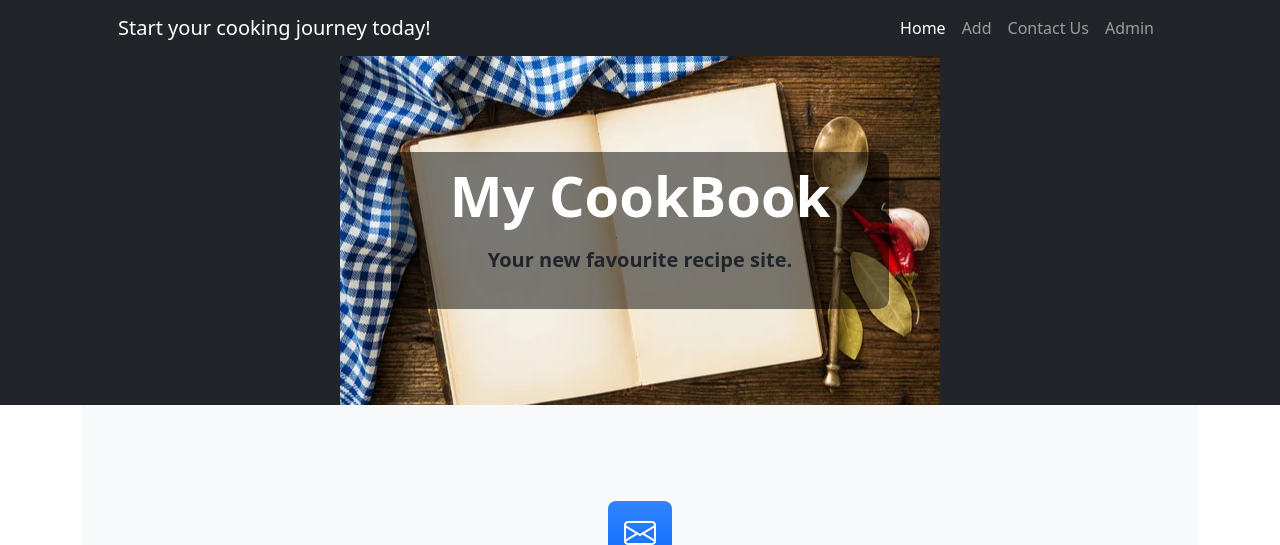
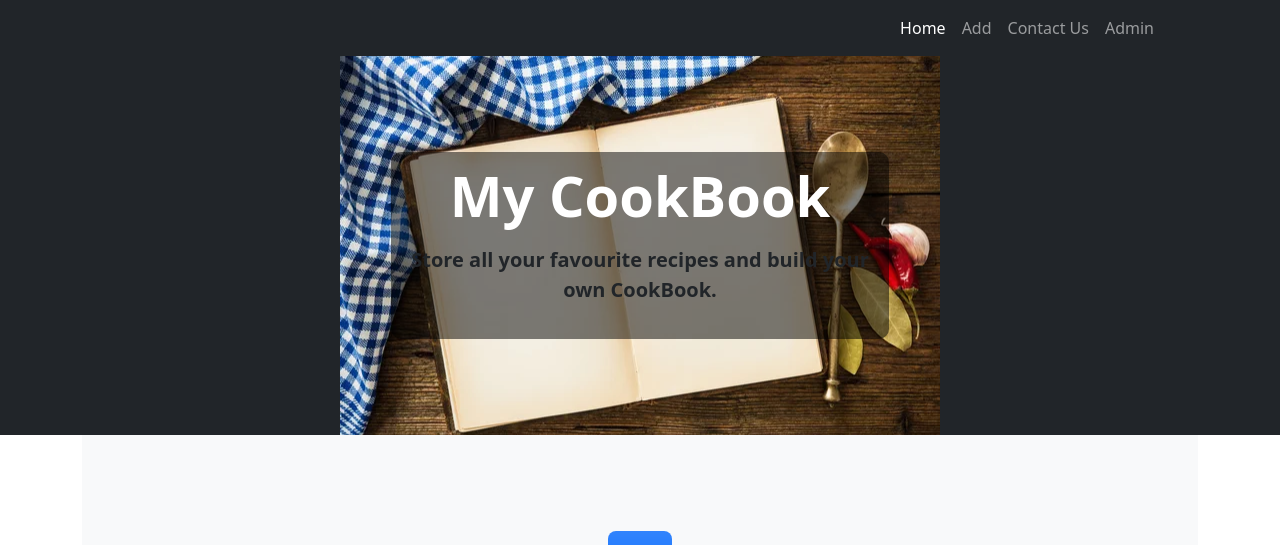
Before and after one commit to Mair-E/MilestoneProject3, a Flask app: page /contact in a window 1280 px wide. Shown: the top 545 px of the page. Run offline with Flask 3, Linux system fonts and the light colour scheme; some libraries are stand-ins or nearby versions.

Commit message:
base.html, remane doc title and update text in body. Remobe duplicate home ba link at top of page.

```diff
--- a/templates/base.html
+++ b/templates/base.html
@@ -18,7 +18,7 @@
     <!-- jQuery CDN -->
     <script src="https://code.jquery.com/jquery-3.6.4.min.js"
         integrity="sha256-oP6HI/tZ9rrXs2IjNlZ3SDh+DAdhOmB/b3P9q+glT8=" crossorigin="anonymous"></script>
-    <title>Document</title>
+    <title>My CookBook</title>
 </head>
 
 <body>
@@ -26,7 +26,6 @@
     <!-- Responsive navbar-->
     <nav class="navbar navbar-expand-lg navbar-dark bg-dark fixed-top">
         <div class="container px-5">
-            <a class="navbar-brand" href="{{ url_for('index')}}">Start your cooking journey today!</a>
             <button class="navbar-toggler" type="button" data-bs-toggle="collapse"
                 data-bs-target="#navbarSupportedContent" aria-controls="navbarSupportedContent" aria-expanded="false"
                 aria-label="Toggle navigation"><span class="navbar-toggler-icon"></span></button>
@@ -52,7 +51,7 @@
                         <div class="title-background "
                             style="background-color: rgba(0, 0, 0, 0.5); border-radius: 10px; padding: 10px;">
                             <h1 class="display-4 fw-bolder text-white mb-3">My CookBook</h1>
-                            <p class="lead fw-bold text-white-10 mb-4">Your new favourite recipe site.</p>
+                            <p class="lead fw-bold text-white-10 mb-4">Store all your favourite recipes and build your own CookBook.</p>
                         </div>
                     </div>
                 </div>
```
